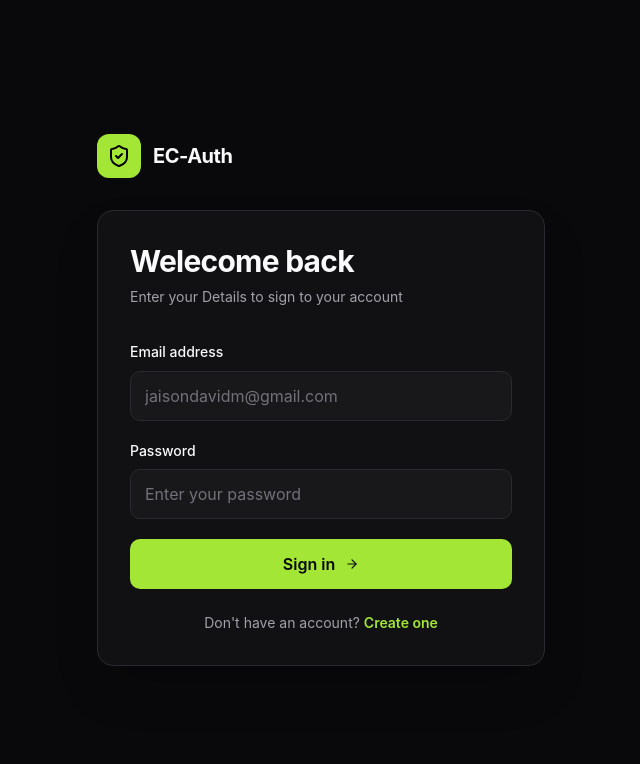
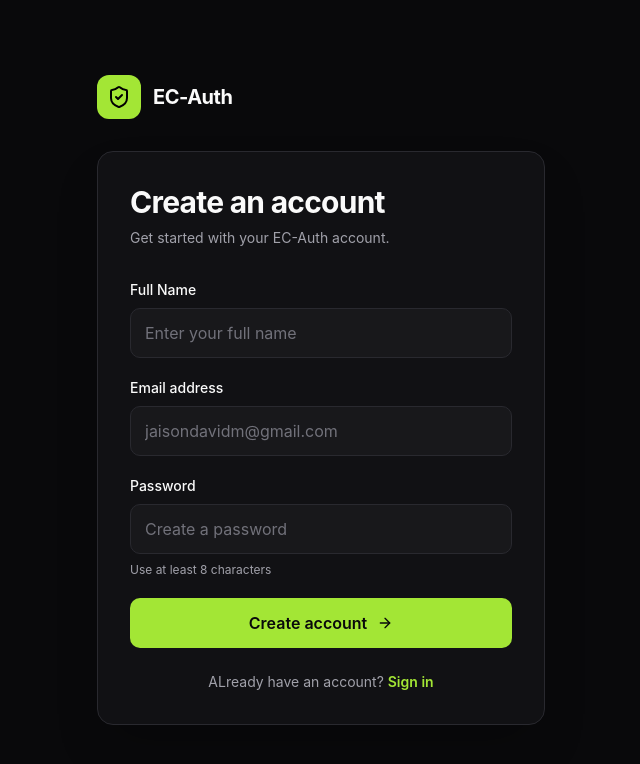
Before and after one commit to jaisondavid-m/Easy-Auth, a React (Vite) app in the folder client/: page /register in a window 1280 px wide. Before the commit this address led to /login. Shown: the top 764 px of the page, without its empty margins (319-959 px from the left). Built offline with nearby package versions, Linux system fonts and the light colour scheme; no server answers.

Commit message:
added register page

```diff
--- /dev/null
+++ b/client/src/pages/Register.jsx
@@ -0,0 +1,133 @@
+import React, { useState } from "react"
+import { Link, useNavigate } from "react-router-dom"
+import { ArrowRight, ShieldCheck } from "lucide-react"
+import { useAuth } from "../context/AuthContext.jsx"
+
+export default function Register() {
+
+    const { register } = useAuth()
+    const navigate = useNavigate()
+
+    const [form, setForm] = useState({
+        name: "",
+        email: "",
+        password: "",
+    })
+
+    const [error, setError] = useState("")
+    const [submitting, setSubmitting] = useState(false)
+
+    const handleChange = (event) => {
+        setForm((previous) => (
+            {
+                ...previous,
+                [event.target.name]: event.target.value,
+            }
+        ))
+    }
+
+    const handleSubmit = async (event) => {
+        event.preventDefault()
+        setError("")
+        setSubmitting(true)
+        try {
+            await register({
+                name: form.name.trim(),
+                email: form.email.trim(),
+                password: form.password,
+            })
+            navigate("/dashboard", {replace: true})
+        } catch (err) {
+            setError(
+                err.response?.data?.error ||
+                "Unable to create your account. Please try again."
+            )
+        } finally {
+            setSubmitting(false)
+        }
+    }
+
+    return (
+        <main className="flex min-h-screen items-center justify-center bg-background px-4 py-10" >
+            <section className="w-full max-w-md" >
+                <Link to="/login" className="mb-8 flex items-center gap-3" >
+                    <span className="grid h-11 w-11 place-items-center rounded-xl bg-accent text-black" >
+                        <ShieldCheck size={24} />
+                    </span>
+                    <span
+                        className="text-xl font-bold tracking-tight"
+                    >
+                        EC-Auth
+                    </span>
+                </Link>
+                <div className="rounded-2xl border border-border bg-card p-6 shadow-2xl sm:p-8" >
+                    <h1 className="text-3xl font-bold tracking-tight" >
+                        Create an account
+                    </h1>
+                    <p className="mt-2 text-sm text-muted" >
+                        Get started with your EC-Auth account.
+                    </p>
+                    <form onSubmit={handleSubmit} className="mt-8 space-y-5">
+                        <div >
+                            <label
+                                htmlFor="name"
+                                className="mb-2 block text-sm font-medium"
+                            >
+                                Full Name
+                            </label>
+                            <input type="text" id="name" name="name"
+                            autoComplete="name" required minLength={2} maxLength={100}
+                            placeholder="Enter your full name" value={form.name}
+                            onChange={handleChange} className="auth-input"
+                            />
+                        </div>
+                        <div>
+                            <label htmlFor="email" className="mb-2 block text-sm font-medium">
+                                Email address
+                            </label>
+                            <input type="email" id="email" name="email" autoComplete="email" required
+                            maxLength={255} placeholder="jaisondavidm@gmail.com"
+                            value={form.email} onChange={handleChange} className="auth-input" />
+                        </div>
+                        <div>
+                            <label htmlFor="password" className="mb-2 block text-sm font-medium">
+                                Password
+                            </label>
+                            <input type="password" id="password" name="password"
+                            autoComplete="new-password" required minLength={8}
+                            maxLength={72} placeholder="Create a password"
+                            value={form.password} onChange={handleChange} className="auth-input"/>
+                            <p className="mt-2 text-xs text-muted" >
+                                Use at least 8 characters
+                            </p>
+                        </div>
+                        {error && (
+                            <p role="alert"
+                            className="rounded-xl border border-red-500/30 bg-red-500/10 p-3 text-sm text-danger" >
+                                {error}
+                            </p>
+                        )}
+                        <button
+                            type="submit"
+                            disabled={submitting}
+                            className="auth-button"
+                        >
+                            {submitting ? "Creating account..." : "Create account"}
+                            {!submitting && <ArrowRight size={16} />}
+                        </button>
+                    </form>
+                    <p className="mt-6 text-center text-sm text-muted" >
+                        ALready have an account?{" "}
+                        <Link
+                            to="/login"
+                            className="font-semibold text-accent hover:underline"
+                        >
+                            Sign in
+                        </Link>
+                    </p>
+                </div>
+            </section>
+        </main>
+    )
+
+}
--- a/client/src/routes/index.jsx
+++ b/client/src/routes/index.jsx
@@ -4,7 +4,9 @@ import {
 } from "react-router-dom"
 
 import Login from "../pages/Login.jsx"
+import Register from "../pages/Register.jsx"
 import Dashboard from "../pages/Dashboard.jsx"
+
 import PublicRoute from "./PublicRoute.jsx"
 import ProctectedRoute from "./ProctedRoute.jsx"
 
@@ -15,6 +17,10 @@ export const router = createBrowserRouter([
             {
                 path: "/login",
                 element: <Login />
+            },
+            {
+                path: "/register",
+                element: <Register/>
             }
         ],
     },
```
